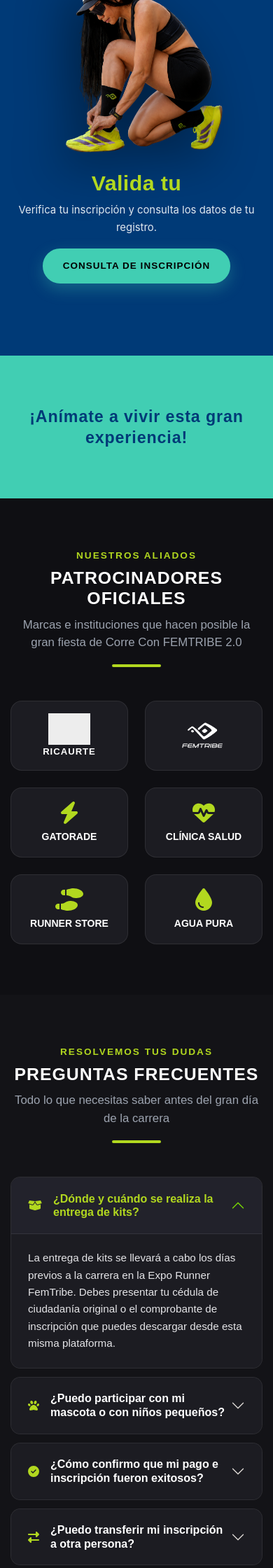
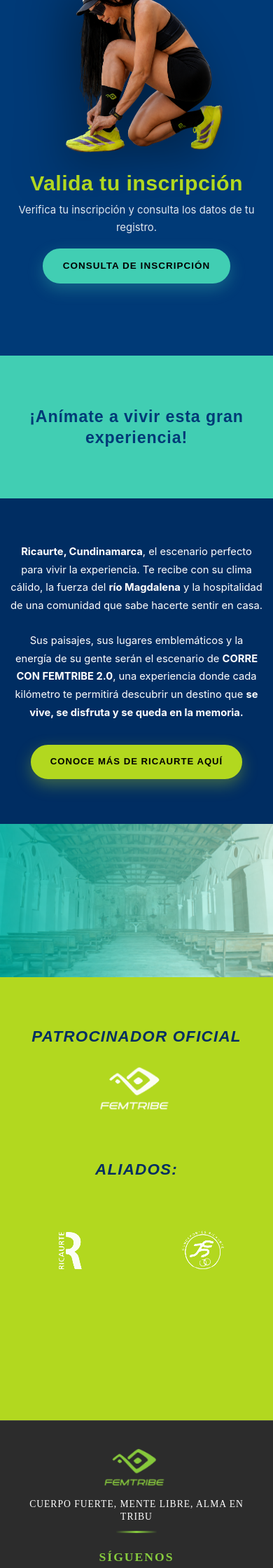
Before and after one commit to Jhonnier-2112/femtribe_v2, a PHP site: page /views/home.php in a window 390 px wide. Shown: the part 3594-5834 px from the top of the page at 70% size. Run offline with PHP 8.4, Linux system fonts and the light colour scheme; some web fonts are replaced; grey boxes are pictures that could not be loaded.

Commit message:
cambios2

```diff
--- a/views/home.php
+++ b/views/home.php
@@ -223,7 +223,7 @@
         <div class="consulta-inscripcion__text-wrap">
 
           <h3 class="consulta-inscripcion__title">
-            Valida tu
+            Valida tu inscripción
           </h3>
 
           <p class="consulta-inscripcion__subtitle">
@@ -264,203 +264,99 @@
   </div>
 </section>
 
-
 <!-- =========================================================================
-     SECCIÓN: PATROCINADORES Y ALIADOS OFICIALES
+     SECCIÓN: RICAURTE (LA FOTO DE LA IGLESIA ES LA PROTAGONISTA)
      ========================================================================= -->
-<section class="section-sponsors py-5" id="patrocinadores">
-  <div class="container py-4">
-
-    <div class="section-header text-center mb-5" data-aos="fade-up">
-      <span class="section-tagline">NUESTROS ALIADOS</span>
-      <h2 class="section-title">PATROCINADORES OFICIALES</h2>
-      <p class="section-subtitle">Marcas e instituciones que hacen posible la gran fiesta de Corre Con FEMTRIBE 2.0</p>
-      <div class="section-divider"></div>
-    </div>
-
-    <!-- Grilla de Logos de Patrocinadores -->
-    <div class="row g-4 align-items-center justify-content-center text-center">
-
-      <div class="col-6 col-md-3 col-lg-2" data-aos="zoom-in" data-aos-delay="100">
-        <div class="sponsor-logo-box">
-          <img src="assets/img/ricaurte.png" alt="Alcaldía de Ricaurte" class="img-fluid sponsor-logo"
-            onerror="this.style.display='none'">
-          <span class="sponsor-name-fallback">RICAURTE</span>
+<!-- =========================================================================
+     SECCIÓN: INFORMACIÓN DE RICAURTE (FONDO AZUL OSCURO OFICIAL)
+     ========================================================================= -->
+<section class="section-ricaurte-info py-5">
+  <div class="container py-3">
+    <div class="row justify-content-center text-center">
+      <div class="col-12 col-lg-10 col-xl-9" data-aos="fade-up" data-aos-duration="800">
+
+        <p class="ricaurte-info-text mb-4">
+          <strong>Ricaurte, Cundinamarca</strong>, el escenario perfecto para vivir la experiencia. Te recibe con su clima cálido, la fuerza del <strong>río Magdalena</strong> y la hospitalidad de una comunidad que sabe hacerte sentir en casa.
+        </p>
+
+        <p class="ricaurte-info-text mb-4">
+          Sus paisajes, sus lugares emblemáticos y la energía de su gente serán el escenario de <strong>CORRE CON FEMTRIBE 2.0</strong>, una experiencia donde cada kilómetro te permitirá descubrir un destino que <strong>se vive, se disfruta y se queda en la memoria.</strong>
+        </p>
+
+        <div class="mt-4 pt-2">
+          <a href="https://www.instagram.com/alcaldiadericaurtecundinamarca?igsi=azRvd3FyNjF1bXZv" target="_blank" rel="noopener noreferrer" class="btn-ricaurte-ig">
+            CONOCE MÁS DE RICAURTE AQUÍ
+          </a>
         </div>
-      </div>
-
-      <div class="col-6 col-md-3 col-lg-2" data-aos="zoom-in" data-aos-delay="200">
-        <div class="sponsor-logo-box">
-          <img src="assets/img/femtribe_verde.png" alt="FEMTRIBE Running" class="img-fluid sponsor-logo">
-        </div>
-      </div>
-
-      <div class="col-6 col-md-3 col-lg-2" data-aos="zoom-in" data-aos-delay="300">
-        <div class="sponsor-logo-box">
-          <i class="fas fa-bolt text-accent fa-2x mb-2"></i>
-          <span class="d-block fw-bold text-white small">GATORADE</span>
-        </div>
-      </div>
-
-      <div class="col-6 col-md-3 col-lg-2" data-aos="zoom-in" data-aos-delay="400">
-        <div class="sponsor-logo-box">
-          <i class="fas fa-heartbeat text-accent fa-2x mb-2"></i>
-          <span class="d-block fw-bold text-white small">CLÍNICA SALUD</span>
-        </div>
-      </div>
-
-      <div class="col-6 col-md-3 col-lg-2" data-aos="zoom-in" data-aos-delay="500">
-        <div class="sponsor-logo-box">
-          <i class="fas fa-shoe-prints text-accent fa-2x mb-2"></i>
-          <span class="d-block fw-bold text-white small">RUNNER STORE</span>
-        </div>
-      </div>
-
-      <div class="col-6 col-md-3 col-lg-2" data-aos="zoom-in" data-aos-delay="600">
-        <div class="sponsor-logo-box">
-          <i class="fas fa-tint text-accent fa-2x mb-2"></i>
-          <span class="d-block fw-bold text-white small">AGUA PURA</span>
-        </div>
-      </div>
-
-    </div>
-  </div>
-</section>
-
-<!-- =========================================================================
-     SECCIÓN: PREGUNTAS FRECUENTES (FAQ ACORDEÓN)
-     ========================================================================= -->
-<section class="section-faq py-5" id="faq">
-  <div class="container py-4">
-
-    <div class="section-header text-center mb-5" data-aos="fade-up">
-      <span class="section-tagline">RESOLVEMOS TUS DUDAS</span>
-      <h2 class="section-title">PREGUNTAS FRECUENTES</h2>
-      <p class="section-subtitle">Todo lo que necesitas saber antes del gran día de la carrera</p>
-      <div class="section-divider"></div>
-    </div>
-
-    <div class="row justify-content-center">
-      <div class="col-lg-8" data-aos="fade-up">
-        <div class="accordion custom-dark-accordion" id="faqAccordion">
-
-          <!-- Pregunta 1 -->
-          <div class="accordion-item">
-            <h2 class="accordion-header" id="headingOne">
-              <button class="accordion-button" type="button" data-bs-toggle="collapse" data-bs-target="#collapseOne"
-                aria-expanded="true" aria-controls="collapseOne">
-                <i class="fas fa-box-open me-3 text-accent"></i> ¿Dónde y cuándo se realiza la entrega de kits?
-              </button>
-            </h2>
-            <div id="collapseOne" class="accordion-collapse collapse show" aria-labelledby="headingOne"
-              data-bs-parent="#faqAccordion">
-              <div class="accordion-body">
-                La entrega de kits se llevará a cabo los días previos a la carrera en la Expo Runner FemTribe. Debes
-                presentar tu cédula de ciudadanía original o el comprobante de inscripción que puedes descargar desde
-                esta misma plataforma.
-              </div>
-            </div>
-          </div>
-
-          <!-- Pregunta 2 -->
-          <div class="accordion-item">
-            <h2 class="accordion-header" id="headingTwo">
-              <button class="accordion-button collapsed" type="button" data-bs-toggle="collapse"
-                data-bs-target="#collapseTwo" aria-expanded="false" aria-controls="collapseTwo">
-                <i class="fas fa-paw me-3 text-accent"></i> ¿Puedo participar con mi mascota o con niños pequeños?
-              </button>
-            </h2>
-            <div id="collapseTwo" class="accordion-collapse collapse" aria-labelledby="headingTwo"
-              data-bs-parent="#faqAccordion">
-              <div class="accordion-body">
-                ¡Sí! La distancia <strong>3K Recreativa</strong> es 100% familiar y Pet Friendly. Los niños menores de
-                12 años deben estar acompañados por un adulto responsable debidamente inscrito.
-              </div>
-            </div>
-          </div>
-
-          <!-- Pregunta 3 -->
-          <div class="accordion-item">
-            <h2 class="accordion-header" id="headingThree">
-              <button class="accordion-button collapsed" type="button" data-bs-toggle="collapse"
-                data-bs-target="#collapseThree" aria-expanded="false" aria-controls="collapseThree">
-                <i class="fas fa-check-circle me-3 text-accent"></i> ¿Cómo confirmo que mi pago e inscripción fueron
-                exitosos?
-              </button>
-            </h2>
-            <div id="collapseThree" class="accordion-collapse collapse" aria-labelledby="headingThree"
-              data-bs-parent="#faqAccordion">
-              <div class="accordion-body">
-                Una vez completado el pago a través de Wompi (PSE, Tarjeta de Crédito, Nequi, etc.), recibirás un correo
-                electrónico de confirmación. Además, puedes verificar en cualquier momento tu estado en la sección <a
-                  href="/consultar" class="text-accent fw-bold">Consulta Tu Inscripción</a> ingresando tu número de
-                documento.
-              </div>
-            </div>
-          </div>
-
-          <!-- Pregunta 4 -->
-          <div class="accordion-item">
-            <h2 class="accordion-header" id="headingFour">
-              <button class="accordion-button collapsed" type="button" data-bs-toggle="collapse"
-                data-bs-target="#collapseFour" aria-expanded="false" aria-controls="collapseFour">
-                <i class="fas fa-exchange-alt me-3 text-accent"></i> ¿Puedo transferir mi inscripción a otra persona?
-              </button>
-            </h2>
-            <div id="collapseFour" class="accordion-collapse collapse" aria-labelledby="headingFour"
-              data-bs-parent="#faqAccordion">
-              <div class="accordion-body">
-                Los cambios o cesiones de cupo se permiten hasta 15 días calendario antes del evento, contactando al
-                equipo organizador a través de nuestros canales oficiales o soporte de WhatsApp.
-              </div>
-            </div>
-          </div>
-
-          <!-- Pregunta 5 -->
-          <div class="accordion-item">
-            <h2 class="accordion-header" id="headingFive">
-              <button class="accordion-button collapsed" type="button" data-bs-toggle="collapse"
-                data-bs-target="#collapseFive" aria-expanded="false" aria-controls="collapseFive">
-                <i class="fas fa-tshirt me-3 text-accent"></i> ¿Qué talla de camiseta debo elegir?
-              </button>
-            </h2>
-            <div id="collapseFive" class="accordion-collapse collapse" aria-labelledby="headingFive"
-              data-bs-parent="#faqAccordion">
-              <div class="accordion-body">
-                En el formulario de inscripción dispondrás de la tabla de medidas exacta en centímetros para silueta
-                dama, caballero y niños. Te recomendamos verificarla para asegurar tu talla ideal.
-              </div>
-            </div>
-          </div>
-
-        </div>
+
       </div>
     </div>
   </div>
 </section>
 
 <!-- =========================================================================
-     BANNER FINAL CTA: ÚNETE A LA TRIBU
+     SECCIÓN: FOTO DE LA IGLESIA (SOLO LA IMAGEN A TAMAÑO COMPLETO SIN TEXTO)
      ========================================================================= -->
-<section class="section-final-cta py-5 position-relative text-center overflow-hidden">
-  <div class="final-cta-overlay"></div>
-  <div class="container py-5 position-relative" style="z-index: 2;" data-aos="zoom-in">
-    <div class="col-lg-8 mx-auto">
-      <span class="badge-ft-pill mb-3"><i class="fas fa-fire text-accent me-2"></i>CUPOS LIMITADOS</span>
-      <h2 class="display-5 fw-black text-white mb-3">¿ESTÁS LISTO PARA VIVIR LA EXPERIENCIA?</h2>
-      <p class="lead text-light text-opacity-90 mb-4">
-        No dejes pasar la oportunidad de correr, disfrutar y celebrar en comunidad. ¡Inscríbete hoy y asegura tu kit
-        oficial con precio de preventa!
-      </p>
-      <div class="d-flex justify-content-center gap-3 flex-wrap">
-        <a href="<?= $inscribeteUrl ?>" class="btn-cta-primary btn-lg px-5 py-3 inscribete-btn-link">
-          <i class="fas fa-running me-2"></i>¡INSCRIBIRME AHORA!
-        </a>
-        <a href="/consultar" class="btn-cta-secondary btn-lg px-5 py-3">
-          <i class="fas fa-search me-2"></i>Validar Mi Inscripción
-        </a>
+<section class="section-iglesia-full p-0 overflow-hidden" data-aos="fade-up">
+  <img src="assets/img/CorreconFemtribe2.0/iglesia.png" alt="Iglesia de Ricaurte - Corre Con FEMTRIBE 2.0" class="img-fluid w-100 d-block img-iglesia-standalone">
+</section>
+
+
+
+
+
+
+
+
+
+
+<!-- =========================================================================
+     SECCIÓN: PATROCINADORES Y ALIADOS OFICIALES (FONDO VERDE OFICIAL #B2D81F)
+     ========================================================================= -->
+<section class="section-sponsors-green py-5" id="patrocinadores">
+  <div class="container py-4">
+
+    <!-- PATROCINADOR OFICIAL -->
+    <div class="row justify-content-center text-center mb-5" data-aos="fade-up">
+      <div class="col-12">
+        <h2 class="sponsor-green-title mb-4">PATROCINADOR OFICIAL</h2>
+        <div class="d-flex justify-content-center align-items-center">
+          <img src="assets/img/femtribe_verde.png" alt="FEMTRIBE Running" class="sponsor-logo-main">
+        </div>
       </div>
     </div>
+
+    <!-- ALIADOS -->
+    <div class="row justify-content-center text-center pt-3" data-aos="fade-up" data-aos-delay="150">
+      <div class="col-12 mb-4">
+        <h2 class="sponsor-green-title mb-4">ALIADOS:</h2>
+      </div>
+
+      <div class="col-12">
+        <div class="row g-4 align-items-center justify-content-center">
+
+          <div class="col-6 col-md-4 col-lg-3" data-aos="zoom-in" data-aos-delay="200">
+            <div class="aliado-logo-box">
+              <img src="assets/img/CorreconFemtribe2.0/aliado_ricaurte.png" alt="Alcaldía de Ricaurte" class="aliado-logo-img img-fluid">
+            </div>
+          </div>
+
+          <div class="col-6 col-md-4 col-lg-3" data-aos="zoom-in" data-aos-delay="300">
+            <div class="aliado-logo-box">
+              <img src="assets/img/CorreconFemtribe2.0/aliado_cundeportes.png" alt="Cundeportes" class="aliado-logo-img img-fluid">
+            </div>
+          </div>
+
+          <div class="col-6 col-md-4 col-lg-3" data-aos="zoom-in" data-aos-delay="400">
+            <div class="aliado-logo-box">
+              <img src="assets/img/CorreconFemtribe2.0/aliado_electrolit.png" alt="Electrolit" class="aliado-logo-img img-fluid">
+            </div>
+          </div>
+
+        </div>
+      </div>
+    </div>
+
   </div>
 </section>
 
@@ -1581,6 +1477,149 @@
     line-height: 1.3;
   }
 
+  /* --- SECCIÓN RICAURTE INFO (FONDO AZUL OSCURO OFICIAL) --- */
+  .section-ricaurte-info {
+    position: relative;
+    width: 100%;
+    background-color: #002D62;   /* AZUL OSCURO OFICIAL */
+    padding: 4.5rem 0;
+  }
+
+  .ricaurte-info-text {
+    font-family: 'Inter', 'Montserrat', sans-serif;
+    font-size: clamp(0.92rem, 1.25vw, 1.08rem);
+    line-height: 1.75;
+    color: #FFFFFF;              /* TEXTO BASE BLANCO */
+    font-weight: 400;
+  }
+
+  /* --- SECCIÓN PATROCINADORES Y ALIADOS (FONDO VERDE OFICIAL #B2D81F) --- */
+  .section-sponsors-green {
+    position: relative;
+    width: 100%;
+    background-color: #B2D81F;   /* VERDE OFICIAL */
+    padding: 5rem 0;
+  }
+
+  .sponsor-green-title {
+    font-family: 'Montserrat', sans-serif;
+    font-weight: 900;
+    font-style: italic;
+    font-size: clamp(1.6rem, 3.2vw, 2.4rem);  /* TITULARES DESTACADOS Y ESTILIZADOS */
+    letter-spacing: 1.2px;
+    color: #002D62;                             /* AZUL OSCURO OFICIAL 002D62 */
+    text-transform: uppercase;
+    margin: 0;
+  }
+
+  /* Logo principal (femtribe_verde.png) en blanco puro */
+  .sponsor-logo-main {
+    max-height: 95px;
+    width: auto;
+    object-fit: contain;
+    filter: brightness(0) invert(1);
+    opacity: 0.95;
+    transition: all 0.3s ease;
+  }
+
+  .sponsor-logo-main:hover {
+    transform: scale(1.06);
+    opacity: 1;
+  }
+
+  .aliado-logo-box {
+    display: flex;
+    align-items: center;
+    justify-content: center;
+    padding: 1rem;
+    min-height: 100px;
+  }
+
+  /* Logos aliados en blanco puro sin recuadros ni cajas de fondo */
+  .aliado-logo-img {
+    max-height: 85px;
+    max-width: 200px;
+    width: auto;
+    object-fit: contain;
+    filter: invert(1) grayscale(100%) contrast(300%);
+    mix-blend-mode: screen;
+    opacity: 0.95;
+    transition: all 0.3s ease;
+  }
+
+  .aliado-logo-img:hover {
+    transform: scale(1.06);
+    opacity: 1;
+  }
+
+  @media (max-width: 768px) {
+    .section-sponsors-green {
+      padding: 3.5rem 0;
+    }
+    .sponsor-green-title {
+      font-size: 1.4rem;
+    }
+    .sponsor-logo-main {
+      max-height: 75px;
+    }
+    .aliado-logo-img {
+      max-height: 65px;
+      max-width: 150px;
+    }
+  }
+
+  .btn-ricaurte-ig {
+    display: inline-flex;
+    align-items: center;
+    justify-content: center;
+    padding: 0.85rem 2.2rem;
+    background: #B2D81F;         /* VERDE OFICIAL B2D81F */
+    color: #000000;              /* LETRA NEGRA */
+    border: 2px solid #B2D81F;
+    border-radius: 999px;
+    font-family: 'Montserrat', sans-serif;
+    font-weight: 800;
+    font-size: 0.9rem;
+    letter-spacing: 1px;
+    text-transform: uppercase;
+    text-decoration: none;
+    transition: all 0.28s ease;
+    box-shadow: 0 8px 22px rgba(178, 216, 31, 0.35);
+  }
+
+  .btn-ricaurte-ig:hover {
+    background: #41CEB3;         /* AZUL CLARO EN HOVER */
+    color: #000000;
+    border-color: #41CEB3;
+    transform: translateY(-2px);
+    box-shadow: 0 12px 26px rgba(65, 206, 179, 0.4);
+    text-decoration: none;
+  }
+
+  /* --- FOTO DE LA IGLESIA TAL CUAL SIN TEXTO --- */
+  .section-iglesia-full {
+    width: 100%;
+    background-color: #00122e;
+  }
+
+  .img-iglesia-standalone {
+    width: 100%;
+    height: auto;
+    max-height: 650px;
+    object-fit: cover;
+    object-position: center;
+  }
+
+  @media (max-width: 768px) {
+    .section-ricaurte-info {
+      padding: 3.2rem 0;
+    }
+    .btn-ricaurte-ig {
+      padding: 0.8rem 1.6rem;
+      font-size: 0.82rem;
+    }
+  }
+
   /* --- SECCIONES COMUNES --- */
   .section-dark {
     background-color: var(--ft-bg-dark);
```
Also changed, not shown: assets/img/CorreconFemtribe2.0/aliado_cundeportes.png (added), assets/img/CorreconFemtribe2.0/aliado_electrolit.png (added), assets/img/CorreconFemtribe2.0/aliado_ricaurte.png (added), assets/img/CorreconFemtribe2.0/iglesia.png (added).
